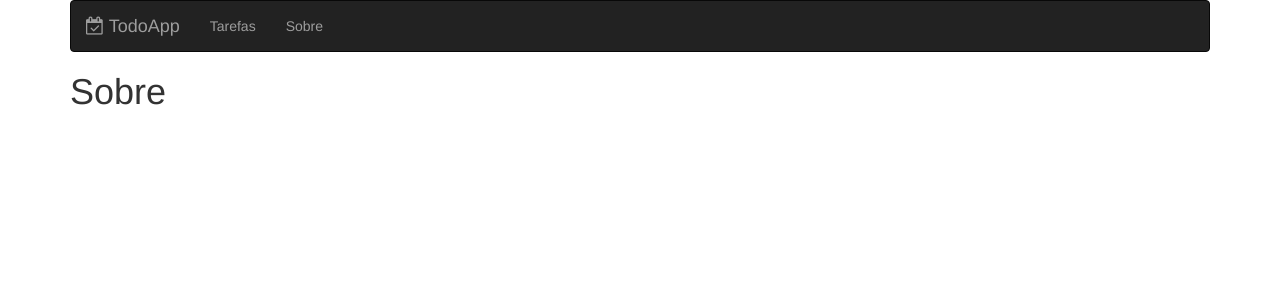
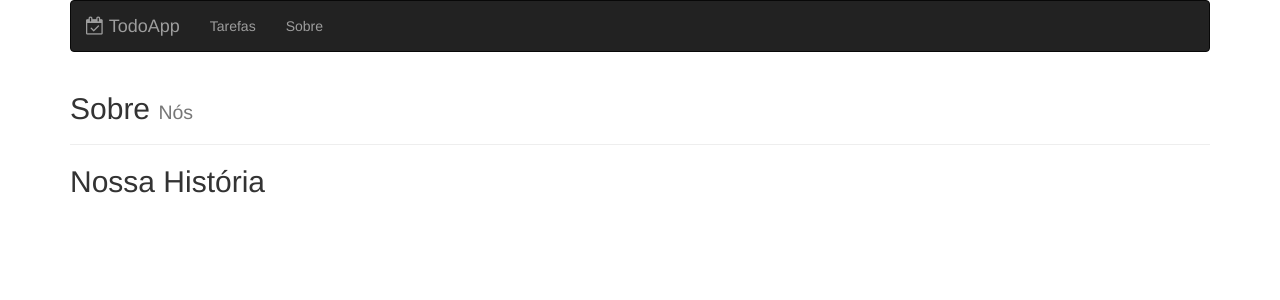
Before and after one commit to gabrieljcfsilva/react-js, a React (Create React App) app in the folder todo-app/frontend/: page /#/about in a window 1280 px wide. Shown: the top 300 px of the page. Built offline with nearby package versions, Linux system fonts and the light colour scheme.

Commit message:
criando componente pageHeader

```diff
--- a/todo-app/frontend/src/components/About.jsx
+++ b/todo-app/frontend/src/components/About.jsx
@@ -1,7 +1,9 @@
 import React from 'react'
 
+import PageHeader from './PageHeader'
 export default props => (
     <div>
-        <h1>Sobre</h1>
+        <PageHeader name="Sobre" small="Nós" />
+        <h2>Nossa História</h2>
     </div>
 )
--- /dev/null
+++ b/todo-app/frontend/src/components/PageHeader.jsx
@@ -0,0 +1,7 @@
+import React from 'react'
+
+export default props => (
+    <header className="page-header">
+        <h2>{props.name} <small>{props.small}</small></h2>
+    </header>
+)
--- a/todo-app/frontend/src/components/Todo.jsx
+++ b/todo-app/frontend/src/components/Todo.jsx
@@ -1,10 +1,12 @@
 import React, { Component } from 'react'
+
+import PageHeader from './PageHeader'
 
 export default class Todo extends Component {
     render() {
         return (
             <div>
-                Todo
+                <PageHeader name="Tarefas" small="Cadastro" />
             </div>
         )
     }
```
